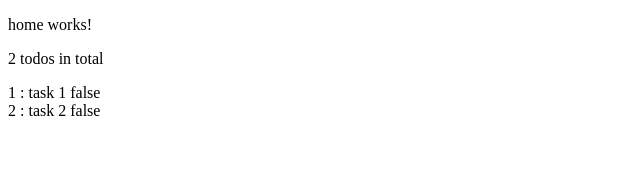
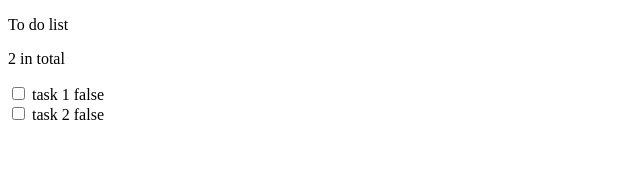
Before and after one commit to maliilam/Todo, an Angular app in the folder TodoNg/: page / in a window 1280 px wide. Shown: the top 174 px of the page, without its empty margins (0-640 px from the left). Built offline with nearby package versions, Linux system fonts and the light colour scheme.

Commit message:
send update event on toggle

```diff
--- a/TodoNg/src/app/components/home/home.component.html
+++ b/TodoNg/src/app/components/home/home.component.html
@@ -1,2 +1,2 @@
-<p>home works!</p>
+<p>To do list</p>
 <app-todos></app-todos>
--- a/TodoNg/src/app/components/todos/todo/todo.component.html
+++ b/TodoNg/src/app/components/todos/todo/todo.component.html
@@ -1 +1,4 @@
-<div>{{todo.id}} : {{todo.title}} {{todo.done}}</div>
+<div>
+    <input (change)="onToggle(todo)" type="checkbox" />
+    {{todo.title}} {{todo.done}}
+</div>
--- a/TodoNg/src/app/components/todos/todo/todo.component.ts
+++ b/TodoNg/src/app/components/todos/todo/todo.component.ts
@@ -1,4 +1,4 @@
-import { Component, Input, OnInit } from '@angular/core';
+import { Component, Input, Output, OnInit, EventEmitter } from '@angular/core';
 
 @Component({
   selector: 'app-todo',
@@ -7,9 +7,15 @@ import { Component, Input, OnInit } from '@angular/core';
 })
 export class TodoComponent implements OnInit {
   @Input() todo;
+  @Output() update: EventEmitter<any> = new EventEmitter();
   constructor() { }
 
   ngOnInit(): void {
   }
 
+  onToggle(todo) {
+    let todoUpdate = {...todo, done: !todo.done}
+    this.update.emit(todoUpdate)
+  }
+
 }
--- a/TodoNg/src/app/components/todos/todos.component.html
+++ b/TodoNg/src/app/components/todos/todos.component.html
@@ -1,2 +1,2 @@
-<p>{{todos.length}} todos in total</p>
-<app-todo *ngFor="let todo of todos" [todo]="todo"></app-todo>
+<p>{{todos.length}} in total</p>
+<app-todo *ngFor="let todo of todos" [todo]="todo" (update)="onUpdate($event)"></app-todo>
--- a/TodoNg/src/app/components/todos/todos.component.ts
+++ b/TodoNg/src/app/components/todos/todos.component.ts
@@ -1,4 +1,5 @@
 import { Component, OnInit } from '@angular/core';
+import { Todo } from '../../models/Todo'
 
 @Component({
   selector: 'app-todos',
@@ -6,7 +7,7 @@ import { Component, OnInit } from '@angular/core';
   styleUrls: ['./todos.component.css']
 })
 export class TodosComponent implements OnInit {
-  todos:object[];
+  todos:Todo[];
   constructor() { }
 
   ngOnInit(): void {
@@ -22,4 +23,10 @@ export class TodosComponent implements OnInit {
     }]
   }
 
+  onUpdate(todoUpdate) {
+    let todo = this.todos.find( todo => todo.id === todoUpdate.id)
+    todo.title = todoUpdate.title
+    todo.done = todoUpdate.done
+  }
+
 }
--- /dev/null
+++ b/TodoNg/src/app/models/Todo.ts
@@ -0,0 +1,5 @@
+export class Todo {
+    id: number;
+    title: string;
+    done: boolean;
+}
```
